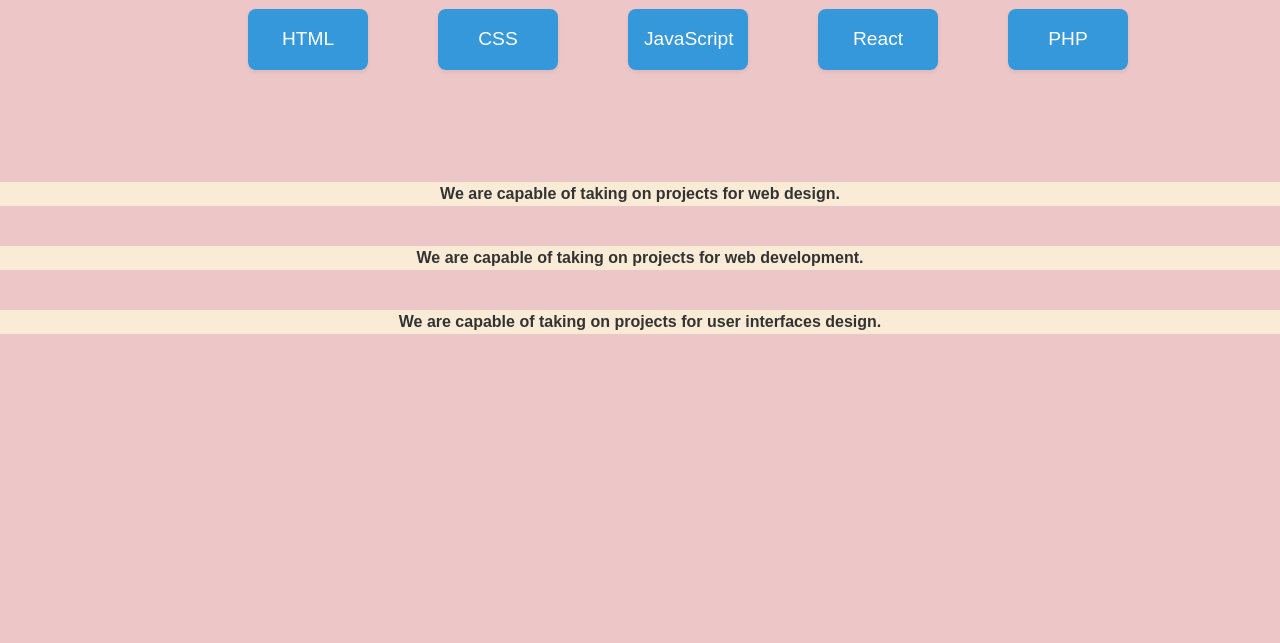
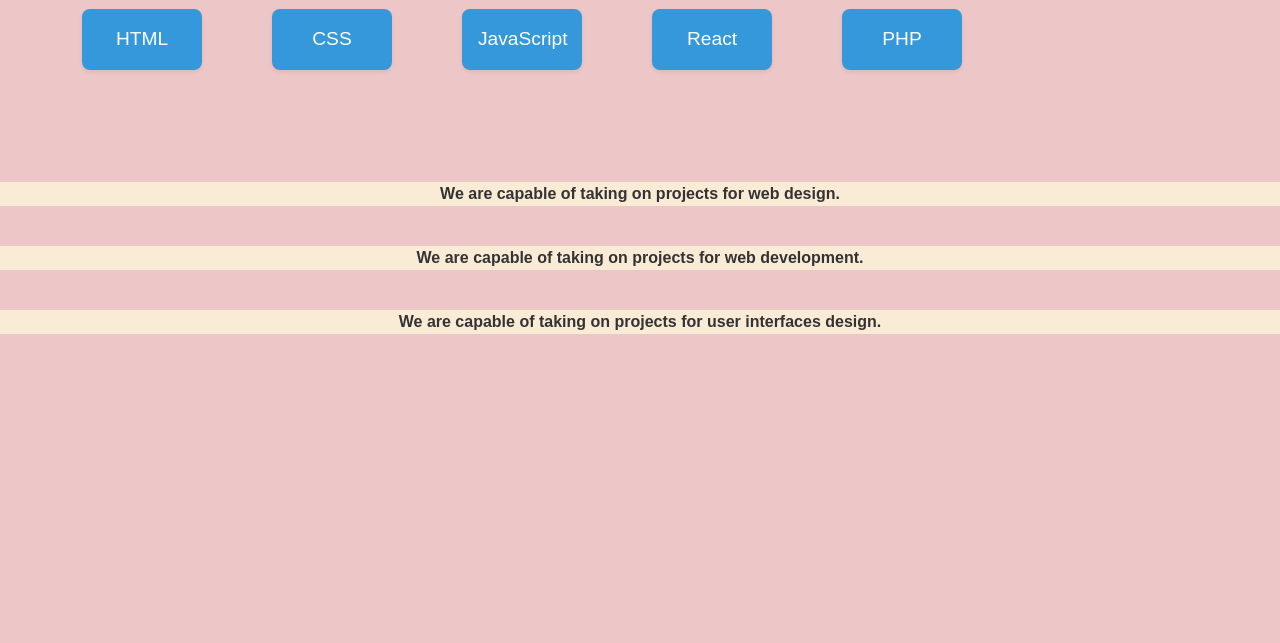
Before and after one commit to RouaaDirani/webpage, a plain HTML site: page skills.html in a window 1280 px wide. Shown: the part 157-800 px from the top of the page. Drawn offline with nearby package versions, Linux system fonts and the light colour scheme.

Commit message:
Update style.css

```diff
--- a/style.css
+++ b/style.css
@@ -120,7 +120,7 @@
             flex-wrap: wrap;
         }
         .skill-item {
-	    margin-left:  100%;
+	 /*   margin-left:  100%;*/
             width: 120px;
             padding: 15px;
             background-color: #fff;
```
